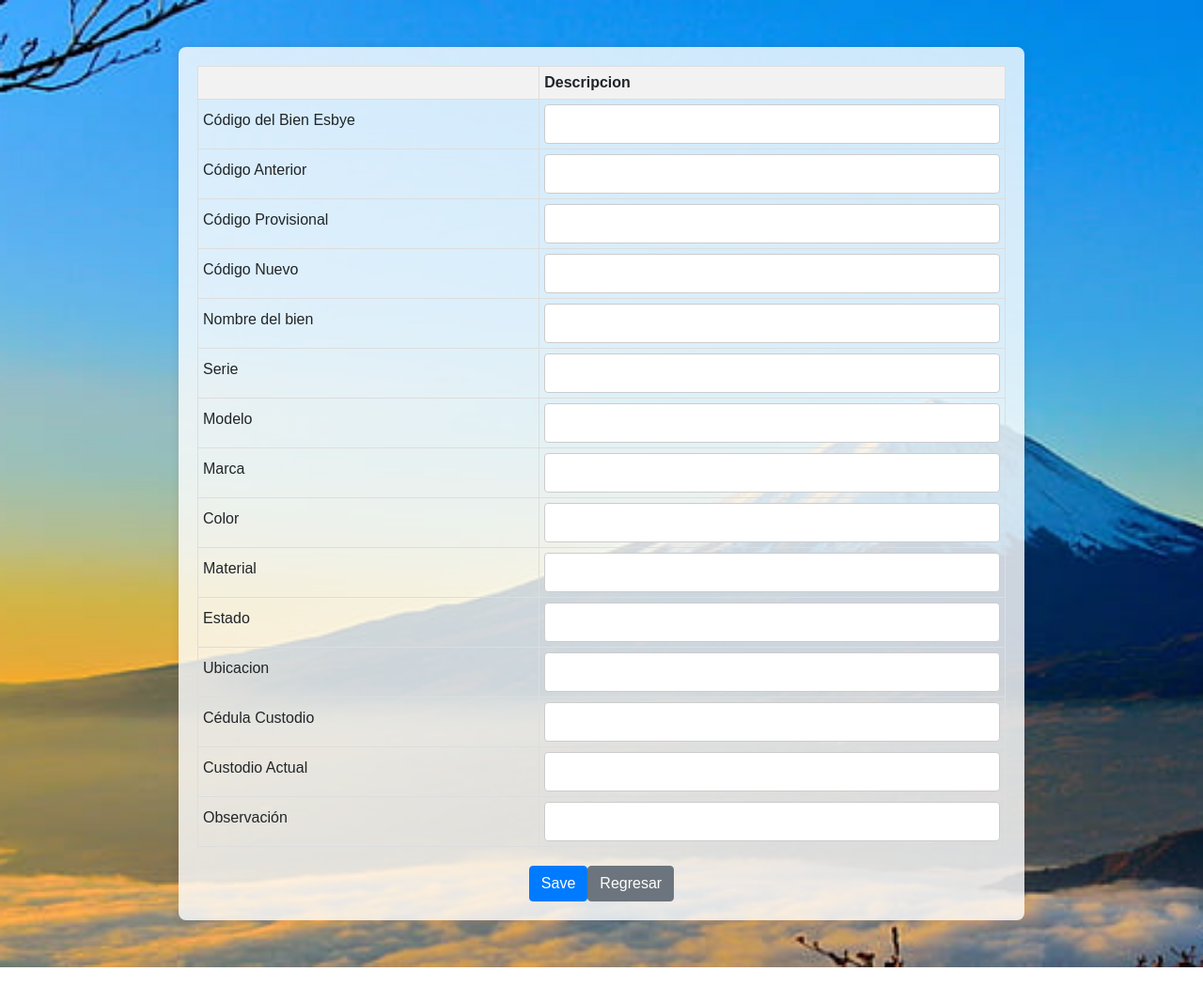
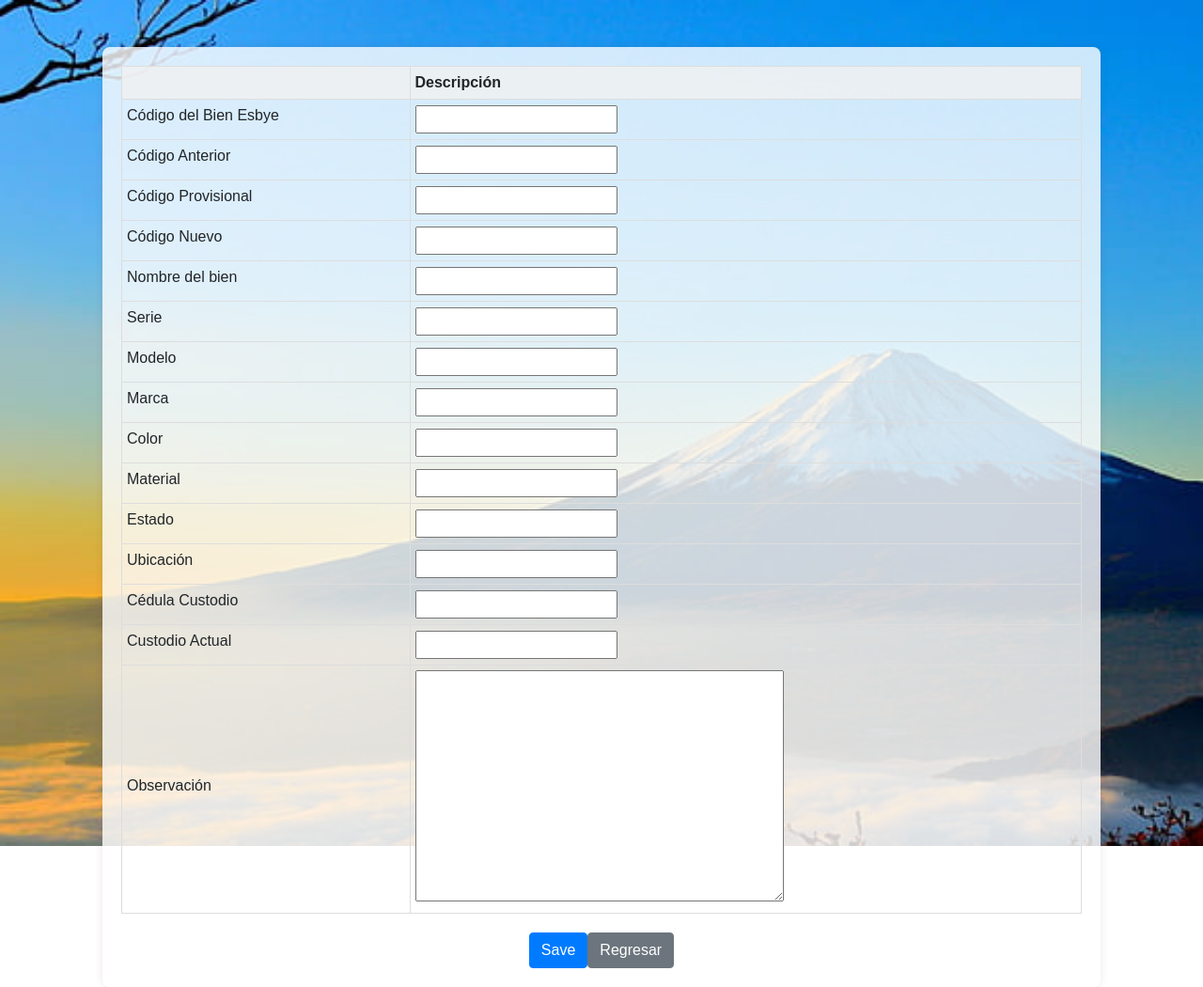
Before and after one commit to JoelCaza/Sistema_Inamhi, a Django app: page /create/ in a window 1280 px wide. Shown: the whole page at 94% size. Before the commit the page ends 1029 px from the top, so only its background shows below. Run offline with Django 5.2, Linux system fonts and the light colour scheme; some libraries are stand-ins or nearby versions.

Commit message:
agregacion
funcional

```diff
--- a/myproject/myapp/templates/model_form.html
+++ b/myproject/myapp/templates/model_form.html
@@ -4,12 +4,10 @@
 <head>
     <meta charset="UTF-8">
     <meta name="viewport" content="width=device-width, initial-scale=1.0">
-    <title>{% if form.instance.pk %}Acualizar {% else %}Crear{% endif %}</title>
+    <title>{% if form.instance.pk %}Actualizar{% else %}Crear{% endif %}</title>
     <!-- Bootstrap CSS -->
     <link href="https://stackpath.bootstrapcdn.com/bootstrap/4.5.2/css/bootstrap.min.css" rel="stylesheet">
     <style>
-        /* Custom CSS for additional styling */
-        /* styles.css */
         body {
             font-family: Arial, sans-serif;
             margin: 50px;
@@ -17,65 +15,44 @@ body {
             display: flex;
             justify-content: center;
             align-items: center;
-    height: 100;
+            height: 100vh;
             background-image: url('imagenes/volcan.jpg');
             background-size: cover;
             background-position: center;
             background-repeat: no-repeat;
-
-
         }
-
         .container {
-
             background-color: rgba(255, 255, 255, 0.8);
             padding: 20px;
             box-shadow: 0 0 10px rgba(97, 11, 11, 0.1);
             border-radius: 8px;
-    width: 900px;
+            max-width: 90%;
+            margin: auto;
+
+
             overflow: hidden;
-
         }
-
         table {
             width: 100%;
             border-collapse: collapse;
             margin-bottom: 20px;
+
         }
-
         th, td {
             border: 1px solid #ddd;
             padding: 5px;
             text-align: left;
-
         }
-
         th {
             background-color: rgba(242, 242, 242, 0.8);
-    background-color: #f2f2f2;
             font-weight: bold;
         }
-
-.column-small {
-    width: 100px; /* Ajusta este valor para reducir el ancho de la primera columna */
-}
-
-input[type="text"] {
-    width: 100%;
-    padding: 8px;
-    box-sizing: border-box;
-    border: 1px solid #ccc;
-    border-radius: 4px;
-}
-
         .button-container {
             display: flex;
             justify-content: center;
             align-items: center;
             width: 100%;
-
         }
-
         button {
             padding: 10px 20px;
             background-color: #007BFF;
@@ -85,87 +62,91 @@ button {
             cursor: pointer;
             transition: background-color 0.3s ease;
         }
-
         button:hover {
             background-color: #0056b3;
         }
-
     </style>
 </head>
 <body>
     <div class="container">
-        <form id="data-form">
+        <form method="post">
+            {% csrf_token %}
             <table>
                 <thead>
                     <tr>
                         <th></th>
-
-                        <th>Descripcion</th>
+                        <th>Descripción</th>
                     </tr>
                 </thead>
                 <tbody>
-                    <!-- Columnas para el ingreso de datos -->
                     <tr>
-                        <td><label type="text"> Código del Bien Esbye</td>
-                        <td><input type="text" name="fila1" id="1"></td>
+                        <td><label for="id_codigo_bien">Código del Bien Esbye</label></td>
+                        <td>{{ form.codigo_bien }}</td>
                     </tr>
                     <tr>
-                        <td><label type="text" > Código Anterior</td>
-                            <td><input type="text" name="fila2" id="2"></td>
+                        <td><label for="id_codigo_anterior">Código Anterior</label></td>
+                        <td>{{ form.codigo_anterior }}</td>
                     </tr>
                     <tr>
-                        <td><label type="text" > Código Provisional </td>
-                            <td><input type="text" name="fila3" id="3"></td>
-                    </tr> <tr>
-                        <td><label type="text" > Código Nuevo</td>
-                            <td><input type="text" name="fila4" id="4"></td>
-                    </tr> <tr>
-                        <td><label type="text" > Nombre del bien</td>
-                            <td><input type="text" name="fila5" id="5"></td>
-                    </tr> <tr>
-                        <td><label type="text"> Serie</td>
-                            <td><input type="text" name="fila6" id="6"></td>
-                    </tr> <tr>
-                        <td><label type="text" > Modelo</td>
-                            <td><input type="text" name="fila7" id="7"></td>                  </tr>
+                        <td><label for="id_codigo_provisional">Código Provisional</label></td>
+                        <td>{{ form.codigo_provisional }}</td>
+                    </tr>
                     <tr>
-                        <td><label type="text" > Marca </td>
-                            <td><input type="text" name="fila8" id="8"></td>
-                    </tr> <tr>
-                        <td><label type="text" > Color </td>
-                            <td><input type="text" name="fila9" id="9"></td>
-                    </tr> <tr>
-                        <td><label type="text" > Material</td>
-                            <td><input type="text" name="fila10" id="10"></td>
-                    </tr> <tr>
-                        <td><label type="text" > Estado</td>
-                            <td><input type="text" name="fila11" id="11"></td>
-                    </tr> <tr>
-                        <td><label type="text" > Ubicacion</td>
-                            <td><input type="text" name="fila12" id="12"></td>
-                    </tr>                    <tr>
-                        <td><label type="text" > Cédula Custodio </td>
-                            <td><input type="text" name="fila13" id="13"></td>
-                    </tr> <tr>
-                        <td><label type="text"> Custodio Actual</td>
-                            <td><input type="text" name="fila14" id="14"></td>
-                    </tr> <tr>
-                        <td><label type="text" > Observación</td>
-                            <td><input type="text" name="fila15" id="15"></td>
+                        <td><label for="id_codigo_nuevo">Código Nuevo</label></td>
+                        <td>{{ form.codigo_nuevo }}</td>
+                    </tr>
+                    <tr>
+                        <td><label for="id_nombre_bien">Nombre del bien</label></td>
+                        <td>{{ form.nombre_bien }}</td>
+                    </tr>
+                    <tr>
+                        <td><label for="id_serie">Serie</label></td>
+                        <td>{{ form.serie }}</td>
+                    </tr>
+                    <tr>
+                        <td><label for="id_modelo">Modelo</label></td>
+                        <td>{{ form.modelo }}</td>
+                    </tr>
+                    <tr>
+                        <td><label for="id_marca">Marca</label></td>
+                        <td>{{ form.marca }}</td>
+                    </tr>
+                    <tr>
+                        <td><label for="id_color">Color</label></td>
+                        <td>{{ form.color }}</td>
+                    </tr>
+                    <tr>
+                        <td><label for="id_material">Material</label></td>
+                        <td>{{ form.material }}</td>
+                    </tr>
+                    <tr>
+                        <td><label for="id_estado">Estado</label></td>
+                        <td>{{ form.estado }}</td>
+                    </tr>
+                    <tr>
+                        <td><label for="id_ubicacion">Ubicación</label></td>
+                        <td>{{ form.ubicacion }}</td>
+                    </tr>
+                    <tr>
+                        <td><label for="id_cedula">Cédula Custodio</label></td>
+                        <td>{{ form.cedula }}</td>
+                    </tr>
+                    <tr>
+                        <td><label for="id_custodio_actual">Custodio Actual</label></td>
+                        <td>{{ form.custodio_actual }}</td>
+                    </tr>
+                    <tr>
+                        <td><label for="id_observacion">Observación</label></td>
+                        <td>{{ form.observacion }}</td>
                     </tr>
                 </tbody>
             </table>
             <div class="button-container">
-                <form method="post">
                 <input type="submit" class="btn btn-primary btn-save" value="Save">
-                </form>
                 <a href="{% url 'model_list' %}" class="btn btn-secondary btn-actions">Regresar</a>
-
             </div>
-
         </form>
     </div>
-
     <script src="https://stackpath.bootstrapcdn.com/bootstrap/4.5.2/js/bootstrap.min.js"></script>
 </body>
 </html>
```
Lines whose indentation alone changed are shown as unchanged.
